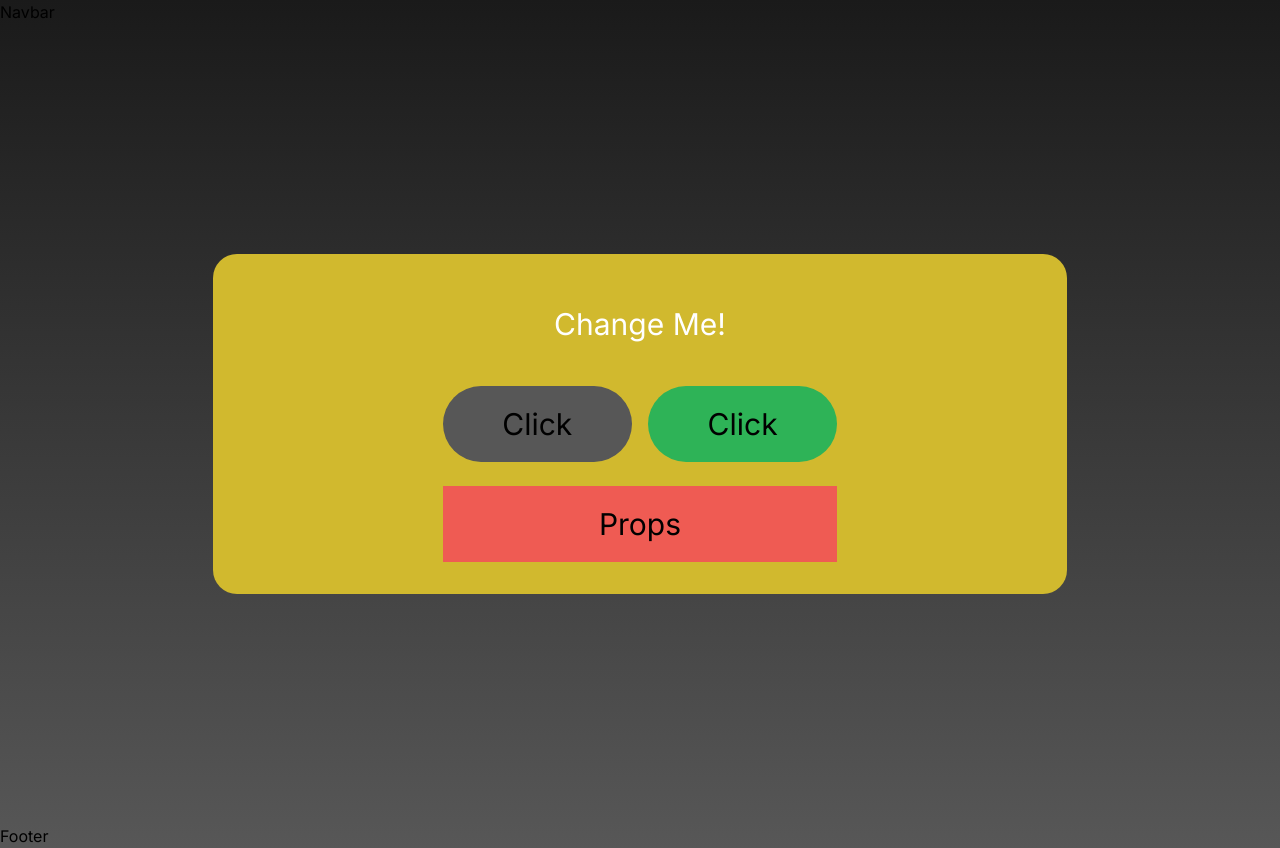
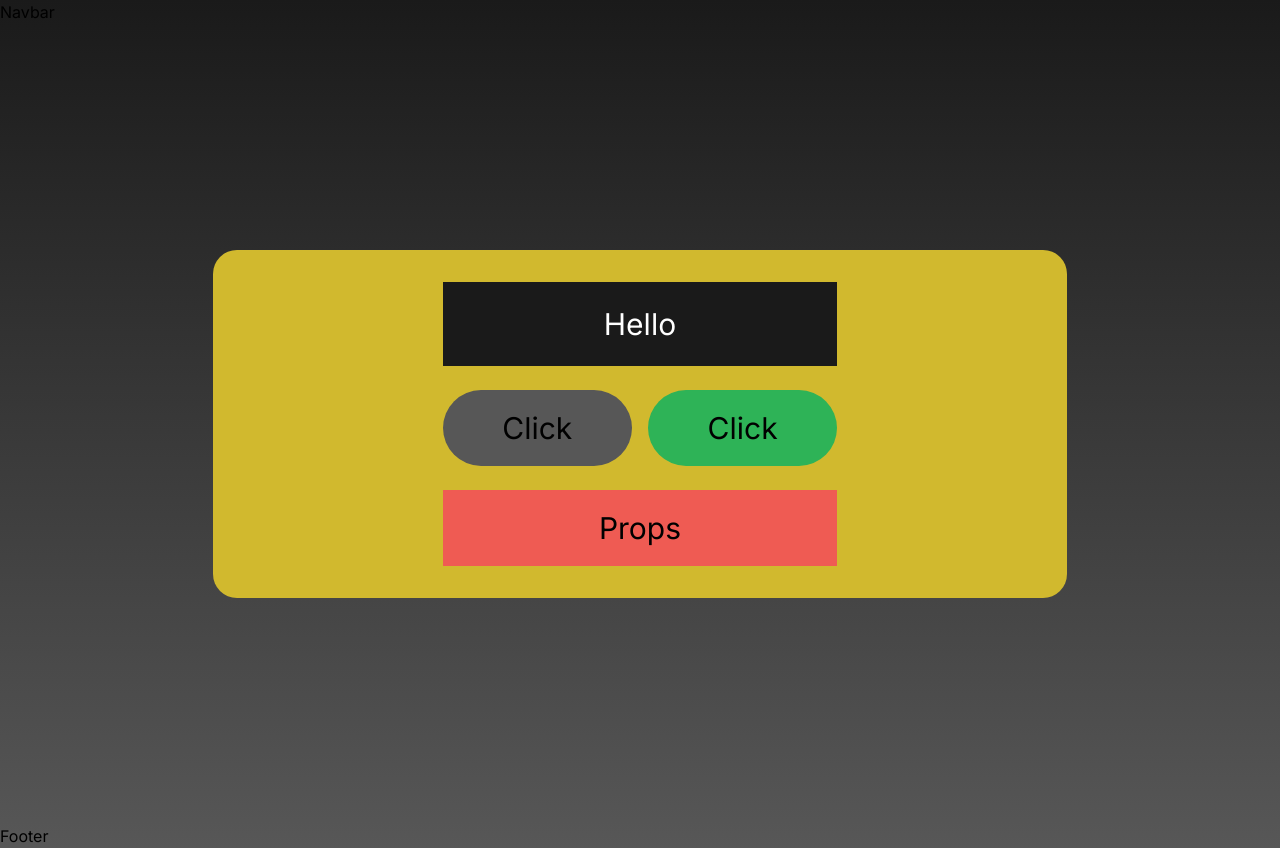
Before and after one commit to acm-ucr/nsbe-website, a Next.js app: page / in a window 1280 px wide. Built offline with nearby package versions, Linux system fonts and the light colour scheme.

Commit message:
complete flexbox practice and updated props text

```diff
--- a/src/app/page.tsx
+++ b/src/app/page.tsx
@@ -3,7 +3,7 @@ import Example from "@/components/practice";
 const Home = () => {
   return (
     <div className="flex h-screen w-screen items-center justify-center">
-      <Example text1="Change Me!" text2="Click" text3="Props" />
+      <Example text1="Hello" text2="Click" text3="Props" />
     </div>
   );
 };
--- a/src/components/practice.tsx
+++ b/src/components/practice.tsx
@@ -1,9 +1,9 @@
 const Example = (props: { text1: string; text2: string; text3: string }) => {
   return (
     <div className="bg-nsbe-yellow-100 flex w-2/3 flex-col items-center gap-6 justify-self-center rounded-3xl p-8">
-      <div className="bg-nsbe-gray-900 w-1/2 p-5 text-center text-3xl text-white">
-        {props.text1}
-      </div>
+      <div className="bg-nsbe-gray-50 w-1/2 p-6 text-center text-3xl text-white">
+  {props.text1}
+</div>
 
       <div className="flex w-1/2 flex-row gap-4">
         <div className="bg-nsbe-gray-100 w-full rounded-full p-5 text-center text-3xl">
```
